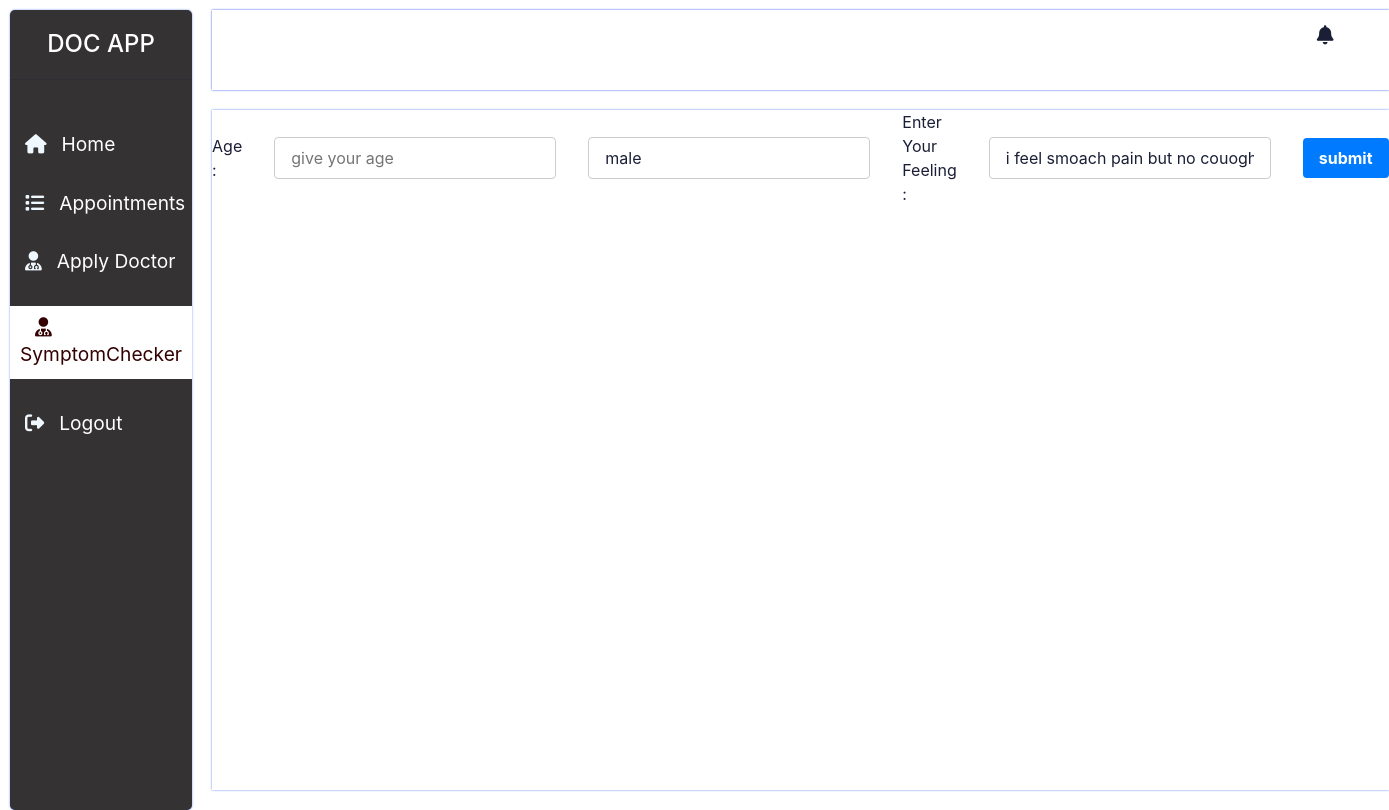
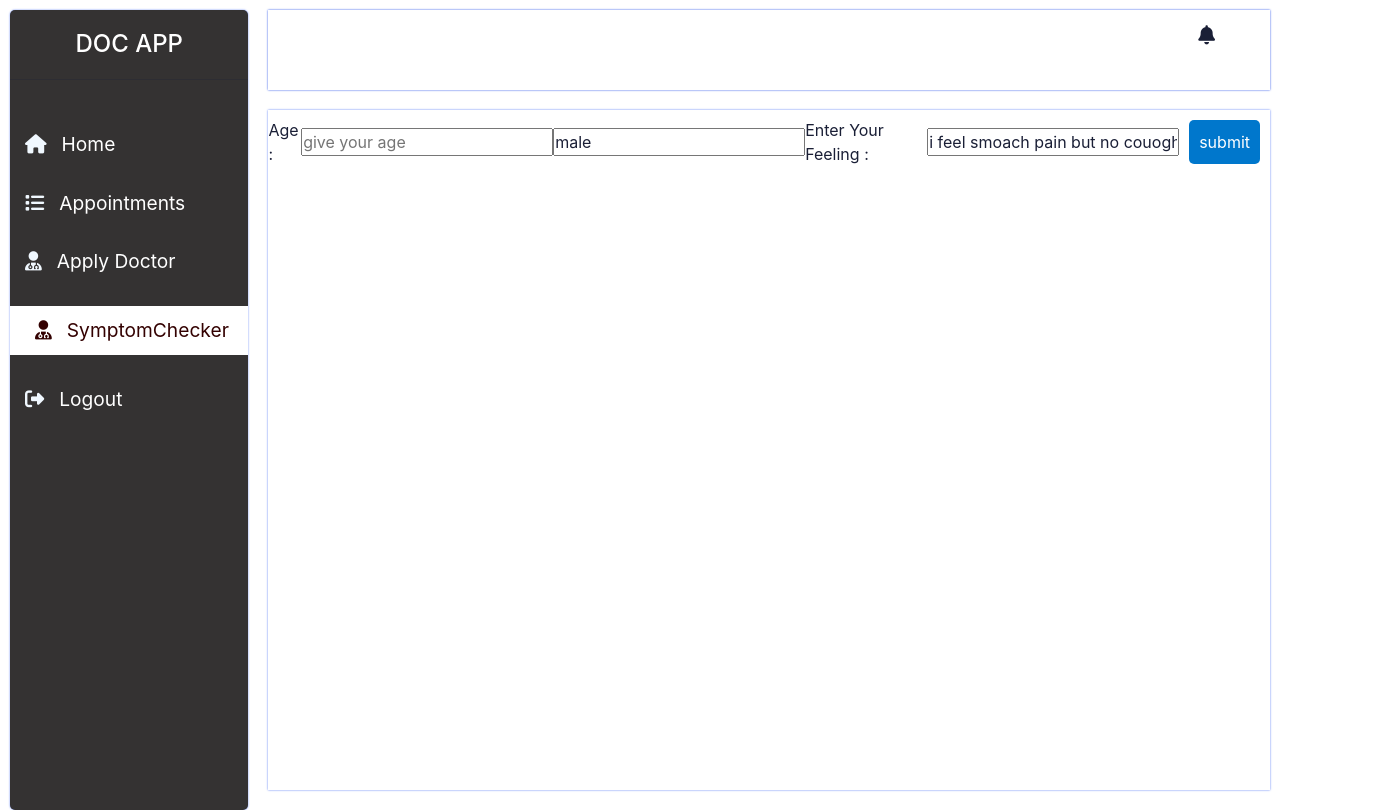
Before and after one commit to meetgami510/Doctor-Appointment, a React (Create React App) app in the folder frontend/: page /symptomChecker in a window 1280 px wide. Shown: the whole page, 1389 px wide, since content can reach past the window. Built offline with nearby package versions, Linux system fonts and the light colour scheme.

Commit message:
Apply css on Symptomcheker

```diff
--- a/frontend/src/pages/SymptomChecker.jsx
+++ b/frontend/src/pages/SymptomChecker.jsx
@@ -1,12 +1,12 @@
-import React from 'react'
-import Layout from '../components/Layout/Layout';
-import _ from 'lodash';
-import { useState } from 'react';
-import '../styles/SymptomChecker.css'
+import React from "react";
+import Layout from "../components/Layout/Layout";
+import _ from "lodash";
+import { useState } from "react";
+import "../styles/SymptomChecker.css";
 
 const createPatient = () => {
   const symptoms = {};
-    let sex = 'male';
+  let sex = "male";
   const age = { value: 30 };
 
   const setSex = (newSex) => {
@@ -35,12 +35,12 @@ const createPatient = () => {
     res.evidence = _.map(symptoms, (symptom, symptomId) => {
       const getChoiceId = (choice) => {
         if (choice === true) {
-                    return 'present';
+          return "present";
         }
         if (choice === false) {
-                    return 'absent';
+          return "absent";
         }
-                return 'unknown';
+        return "unknown";
       };
 
       const diagnosisSymptom = {
@@ -48,15 +48,15 @@ const createPatient = () => {
         choice_id: getChoiceId(symptom.reported),
       };
 
-            if (symptom.source === 'initial') {
+      if (symptom.source === "initial") {
         Object.assign(diagnosisSymptom, {
-                    source: 'initial',
+          source: "initial",
         });
       }
 
-            if (symptom.source === 'suggest') {
+      if (symptom.source === "suggest") {
         Object.assign(diagnosisSymptom, {
-                    source: 'suggest',
+          source: "suggest",
         });
       }
 
@@ -96,15 +96,21 @@ const createPatient = () => {
 };
 
 var interviewId = null;
-var appId = 'c6aba95c';
-var appKey = '6cf752edb2e8c9e14a42bd3f53a33a09';
+var appId = "c6aba95c";
+var appKey = "6cf752edb2e8c9e14a42bd3f53a33a09";
 
-const InfermedicaApi = (apiModel = 'infermedica-en', apiUrl = 'https://api.infermedica.com/v3/') => {
-
+const InfermedicaApi = (
+  apiModel = "infermedica-en",
+  apiUrl = "https://api.infermedica.com/v3/"
+) => {
   const generateInterviewId = () => {
     const uuidv4 = () => {
       return ([1e7] + -1e3 + -4e3 + -8e3 + -1e11).replace(/[018]/g, (c) =>
-                (c ^ crypto.getRandomValues(new Uint8Array(1))[0] & 15 >> c / 4).toString(16)); // eslint-disable-line
+        (
+          c ^
+          (crypto.getRandomValues(new Uint8Array(1))[0] & (15 >> (c / 4)))
+        ).toString(16)
+      ); // eslint-disable-line
     };
 
     interviewId = uuidv4();
@@ -112,29 +118,29 @@ const InfermedicaApi = (apiModel = 'infermedica-en', apiUrl = 'https://api.infer
 
   const request = async (method, url, data) => {
     const headers = new Headers();
-        headers.append('App-Id', appId);
-        headers.append('App-Key', appKey);
-        headers.append('Model', apiModel);
-        headers.append('Content-Type', 'application/json');
+    headers.append("App-Id", appId);
+    headers.append("App-Key", appKey);
+    headers.append("Model", apiModel);
+    headers.append("Content-Type", "application/json");
 
     if (interviewId) {
-            headers.append('Interview-Id', interviewId);
+      headers.append("Interview-Id", interviewId);
     }
 
     const response = await fetch(apiUrl + url, {
       method,
       headers,
-            body: data
+      body: data,
     });
     return await response.json();
   };
 
   const get = (url) => {
-        return request('GET', url);
+    return request("GET", url);
   };
 
   const post = (url, data) => {
-        return request('POST', url, data);
+    return request("POST", url, data);
   };
 
   const getRiskFactors = (age) => {
@@ -142,19 +148,19 @@ const InfermedicaApi = (apiModel = 'infermedica-en', apiUrl = 'https://api.infer
   };
 
   const parse = (data) => {
-        return post('parse', JSON.stringify(data));
+    return post("parse", JSON.stringify(data));
   };
 
   const getSuggestedSymptoms = (data) => {
-        return post('suggest', JSON.stringify(data));
+    return post("suggest", JSON.stringify(data));
   };
 
   const diagnosis = (data) => {
-        return post('diagnosis', JSON.stringify(data));
+    return post("diagnosis", JSON.stringify(data));
   };
 
   const explain = (data) => {
-        return post('explain', JSON.stringify(data));
+    return post("explain", JSON.stringify(data));
   };
 
   return {
@@ -163,13 +169,11 @@ const InfermedicaApi = (apiModel = 'infermedica-en', apiUrl = 'https://api.infer
     parse,
     getSuggestedSymptoms,
     diagnosis,
-        explain
+    explain,
   };
 };
 
 // export default InfermedicaApi;
-
-
 
 function SymptomChecker() {
   const api = InfermedicaApi(); // doubt
@@ -182,17 +186,21 @@ function SymptomChecker() {
     // const sex = "male";
     // const data = await api.parse({ text, sex, age: parseInt("30") });
     // console.log(data)
-    }
+  };
   temp();
-    const [obj, setObj] = useState({ text: "i feel smoach pain but no couoghing today", sex: "male", age: { value: 30 } });
+  const [obj, setObj] = useState({
+    text: "i feel smoach pain but no couoghing today",
+    sex: "male",
+    age: { value: 30 },
+  });
   const handleChange = async (event) => {
     const { name, value } = event.target;
-        setObj(prevState => ({ ...prevState, [name]: value }))
-    }
+    setObj((prevState) => ({ ...prevState, [name]: value }));
+  };
   const { age, sex, text } = obj;
   const [conditions, setConditions] = useState([]);
-    const [question, setQuestion] = useState('');
-    const [symptom, setSymptom] = useState('');
+  const [question, setQuestion] = useState("");
+  const [symptom, setSymptom] = useState("");
   const [evidence, setEvidence] = useState([]);
   const processAns = async (evidence) => {
     const body = {
@@ -212,15 +220,14 @@ function SymptomChecker() {
     if (resp.question) {
       setSymptom(resp.question.items[0].id);
       setQuestion(resp.question.text);
-        } else
-            setQuestion('');
-    }
+    } else setQuestion("");
+  };
   const handleSubmit = async (event) => {
     event.preventDefault();
     const tempObj = { text, sex, age: { value: parseInt(age) } };
-        console.log(tempObj)
+    console.log(tempObj);
     const data = await api.parse(tempObj);
-        console.log(data)
+    console.log(data);
     const { mentions } = data;
     let evidence = mentions.map((m) => {
       let evd = {
@@ -233,17 +240,16 @@ function SymptomChecker() {
     setEvidence(evidence);
     console.log(data);
     processAns(evidence);
-    }
+  };
 
   const selectAns = async (event) => {
     const ans = event.target.value;
     const temp = [...evidence, { id: symptom, choice_id: ans }];
-        setEvidence(prevState => ([...prevState, { id: symptom, choice_id: ans }]));
+    setEvidence((prevState) => [...prevState, { id: symptom, choice_id: ans }]);
     processAns(temp);
-    }
+  };
   return (
     <Layout>
-
       {/* <form className="flex justify-center items-center gap-2" onSubmit={handleSubmit}>
   <input className="border border-gray-300 rounded-md py-2 px-4" type="number" name="age" value={age} placeholder="give your age" onChange={handleChange} />
   <input className="border border-gray-300 rounded-md py-2 px-4" type="text" name="sex" value={sex} placeholder="give your gender" onChange={handleChange} />
@@ -251,12 +257,36 @@ function SymptomChecker() {
   <button className="bg-blue-500 hover:bg-blue-700 text-white font-bold py-2 px-4 rounded" type="submit">Submit</button>
 </form> */}
       <form className="form-container" onSubmit={handleSubmit}>
-      Age :<input className="form-input" type="number" name="age" value={age} placeholder="give your age" onChange={handleChange} />
-      <input className="form-input" type="text" name="sex" value={sex} placeholder="give your gender" onChange={handleChange} />
-      Enter Your Feeling :<input className="form-input" type="text" name="text" value={text} placeholder="what are you feeling" onChange={handleChange} />
-      <button className="form-submit" type="submit">submit</button>
+        Age :
+        <input
+          className="form-input"
+          type="number"
+          name="age"
+          value={age}
+          placeholder="give your age"
+          onChange={handleChange}
+        />
+        <input
+          className="form-input"
+          type="text"
+          name="sex"
+          value={sex}
+          placeholder="give your gender"
+          onChange={handleChange}
+        />
+        Enter Your Feeling :
+        <input
+          className="form-input"
+          type="text"
+          name="text"
+          value={text}
+          placeholder="what are you feeling"
+          onChange={handleChange}
+        />
+        <button className="form-submit" type="submit">
+          submit
+        </button>
       </form>
-
 
       <div className="conditions">
         {conditions.map((c, index) => (
@@ -268,24 +298,28 @@ function SymptomChecker() {
         ))}
       </div>
 
-                {question !== '' && (
+      {question !== "" && (
         <div className="question-container">
           <div>{question}</div>
-                        <button className="question-btn" onClick={selectAns} value="present">yes</button>
-                        <button className="question-btn" onClick={selectAns} value="absent">no</button>
-                        <button className="question-btn" onClick={selectAns} value="unknown">Don't know</button>
+          <button className="question-btn" onClick={selectAns} value="present">
+            yes
+          </button>
+          <button className="question-btn" onClick={selectAns} value="absent">
+            no
+          </button>
+          <button className="question-btn" onClick={selectAns} value="unknown">
+            Don't know
+          </button>
         </div>
       )}
-
-
-
     </Layout>
-    )
+  );
 }
 
-export default SymptomChecker
+export default SymptomChecker;
 
-{/* <form onSubmit={handleSubmit}>
+{
+  /* <form onSubmit={handleSubmit}>
 <input type="number" name="age" value={age} placeholder="give your age" onChange={handleChange} />
 <input type="text" name="sex" value={sex} placeholder="give your gender" onChange={handleChange} />
 <input type="text" name="text" value={text} placeholder="what are you feeling" onChange={handleChange} />
@@ -320,4 +354,5 @@ question !== '' && (
         <button onClick={selectAns} value="unknown">Don't know</button>
     </>
 )
-} */}
+} */
+}
--- a/frontend/src/styles/SymptomChecker.css
+++ b/frontend/src/styles/SymptomChecker.css
@@ -1,25 +1,135 @@
+/* Apply a CSS reset to remove default styles */
+* {
+  box-sizing: border-box;
+  margin: 0;
+  padding: 0;
+}
+
+/* Apply some basic styles to the form container */
 .form-container {
   display: flex;
+  flex-direction: row;
   justify-content: center;
   align-items: center;
-    gap: 2rem;
+  /* margin-top: 50px; */
 }
 
-  .form-input {
-    border: 1px solid #ccc;
-    border-radius: 0.25rem;
-    padding: 0.5rem 1rem;
+/* Style the input fields */
+.form-input1, .form-input2, .form-input3 {
+  margin: 10px;
+  padding: 10px;
+  border: none;
+  border-radius: 5px;
+  box-shadow: 1px 1px 3px rgba(0, 0, 0, 0.3);
+  font-size: 16px;
+  width: 150px;
+  height: 30px;
 }
 
+/* Apply some basic styles to the submit button */
 .form-submit {
-    background-color: #007bff;
+  margin: 10px;
+  padding: 10px;
+  border: none;
+  border-radius: 5px;
+  background-color: #0077cc;
   color: #fff;
-    font-weight: bold;
-    padding: 0.5rem 1rem;
-    border: none;
-    border-radius: 0.25rem;
+  font-size: 16px;
+  cursor: pointer;
 }
 
-  .form-submit:hover {
-    background-color: #0069d9;
+
+/* .conditions {
+  display: flex;
+  flex-wrap: wrap;
+  justify-content: center;
+  margin-top: 50px;
+  overflow: auto;
+  width: 61rem;
+  height: 20rem;
 }
+
+
+.condition {
+  margin: 10px;
+  padding: 10px;
+  border: 1px solid #ccc;
+  border-radius: 5px;
+  box-shadow: 1px 1px 3px rgba(0, 0, 0, 0.3);
+  width: 300px;
+  height: 100px;
+  display: flex;
+  flex-direction: column;
+  justify-content: center;
+
+
+} */
+.conditions {
+  display: flex;
+  flex-wrap: wrap;
+  justify-content: space-between;
+  overflow: auto;
+  width: 61rem;
+  height: 24rem;
+}
+
+.condition {
+  background-color: #f5f5f5;
+  border: 1px solid #ddd;
+  border-radius: 5px;
+  box-shadow: 0 2px 4px rgba(0, 0, 0, 0.2);
+  margin-bottom: 20px;
+  padding: 10px;
+  width: calc(50% - 10px);
+}
+
+.condition:nth-child(odd) {
+  margin-right: 20px;
+}
+
+.condition:last-child {
+  margin-bottom: 0;
+}
+
+.condition > div {
+  margin-bottom: 5px;
+}
+
+.condition > div:first-child {
+  font-weight: bold;
+}
+
+.condition > div:nth-child(2) {
+  font-style: italic;
+}
+
+.condition > div:last-child {
+  color: #666;
+  font-size: 0.9rem;
+}
+
+
+.question-container {
+  /* margin-top: 50px; */
+  display: flex;
+  flex-direction: row;
+  align-items: center;
+}
+
+/* Style the question and answer buttons */
+.question-container > * {
+  margin: 10px;
+  font-size: 14px;
+}
+
+.question-btn {
+  margin: 10px;
+  padding: 10px;
+  border: none;
+  border-radius: 5px;
+  background-color: #0077cc;
+  color: #fff;
+  font-size: 12px;
+  cursor: pointer;
+  width:8rem;
+}
```
Lines whose indentation alone changed are shown as unchanged.
